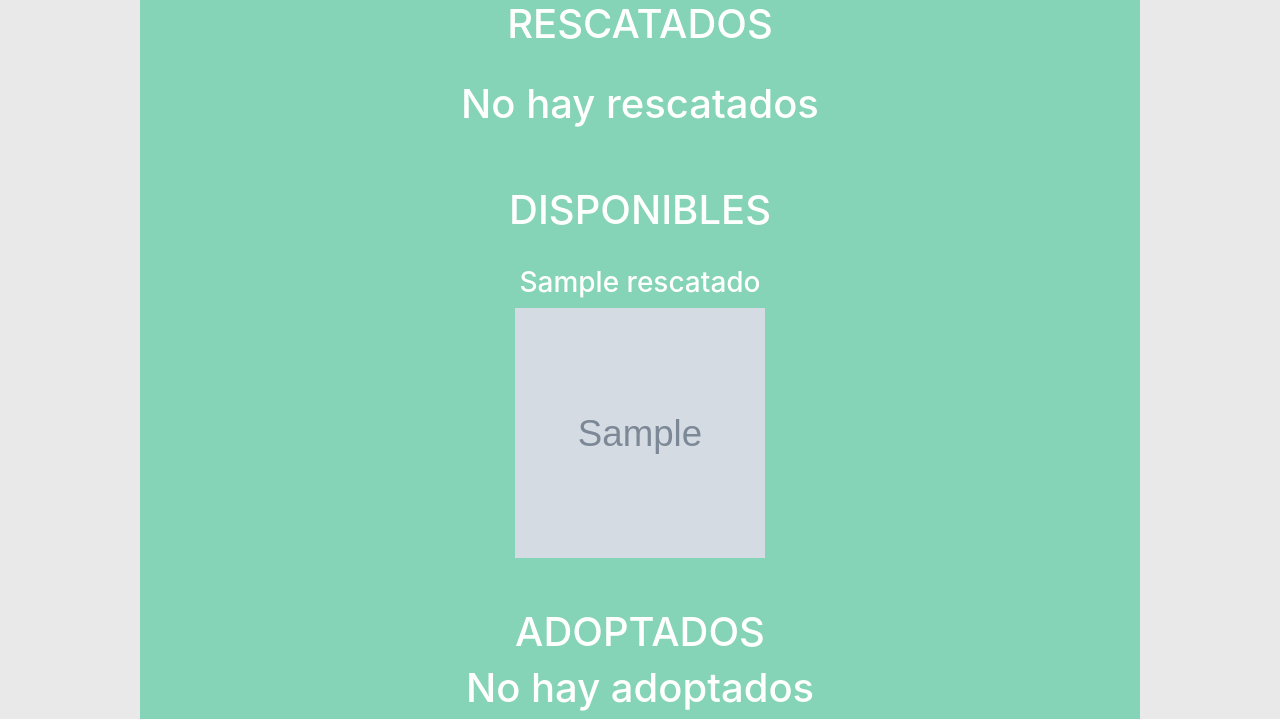
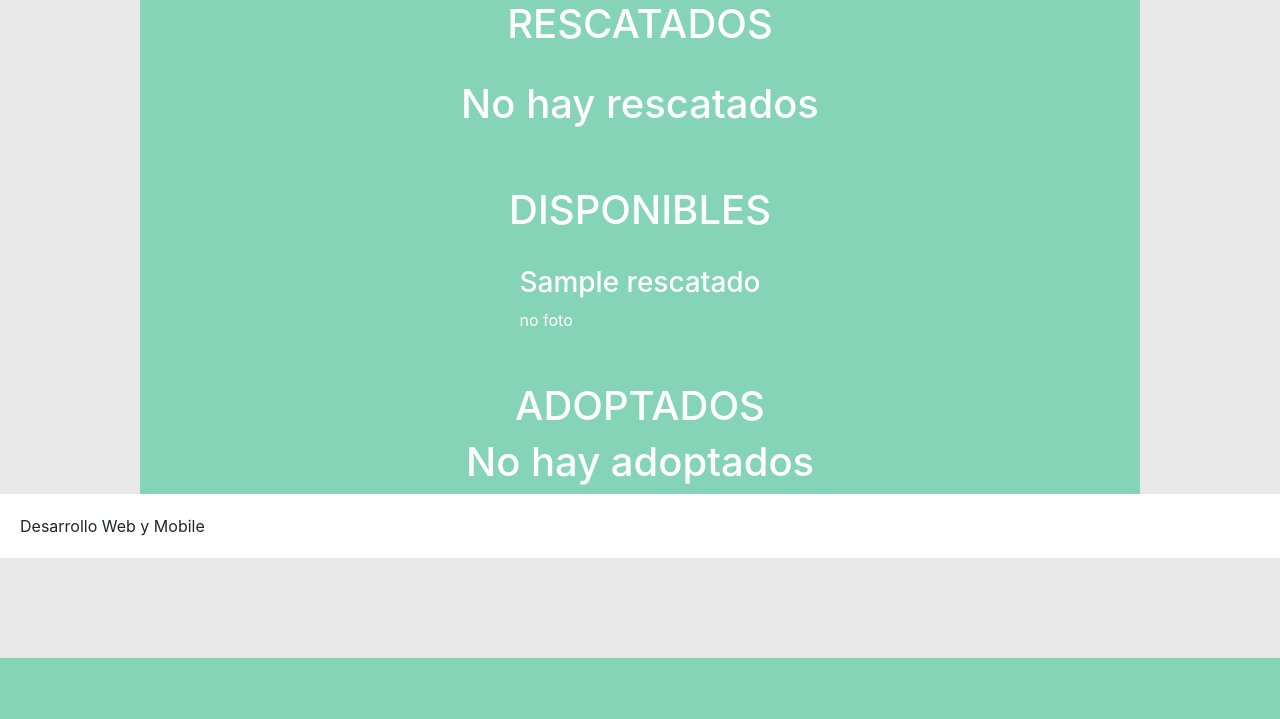
Before and after one commit to Tatarkus/PerrisDjango, a Django app: page /galeria in a window 1280 px wide. Shown: the part 142-861 px from the top of the page. After the commit the page ends 800 px from the top, so only its background shows below. Run offline with Django 3.2, Linux system fonts and the light colour scheme; tables that the repository leaves empty hold one stand-in row (values such as "Sample post"); grey boxes marked "Sample" are stand-in pictures; some libraries are stand-ins or nearby versions.

Commit message:
agregados IF para que no se caiga si una mascota no tiene fotos
esta mal formateado pero al menos no se cae

```diff
--- a/Perris/templates/galeria.html
+++ b/Perris/templates/galeria.html
@@ -14,7 +14,12 @@
         <div class="resc">
 
            <center> <h3>{{r.nombre}}</h3></center>
+           {% if r.foto  %}
         <img src="{{r.foto.url}}" width="250px" height="250px">
+         {% else  %}
+         no foto
+         {% endif  %}
+
         </div>
         {%endfor%}
 
@@ -34,7 +39,11 @@
 {% for d in disponible %}
 <div class="resc">
    <center> <h3>{{d.nombre}}</h3></center>
+    {% if r.foto  %}
 <img src="{{d.foto.url}}" width="250px" height="250px">
+{% else  %}
+         no foto
+         {% endif  %}
 </div>
 {%endfor%}
 
@@ -51,7 +60,11 @@
 <div class="resc">
 
    <center> <h3>{{a.nombre}}</h3></center>
+   {% if r.foto  %}
 <img src="{{a.foto.url}}" width="250px" height="250px">
+{% else  %}
+         no foto
+{% endif  %}
 </div>
 {%endfor%}
 
```
